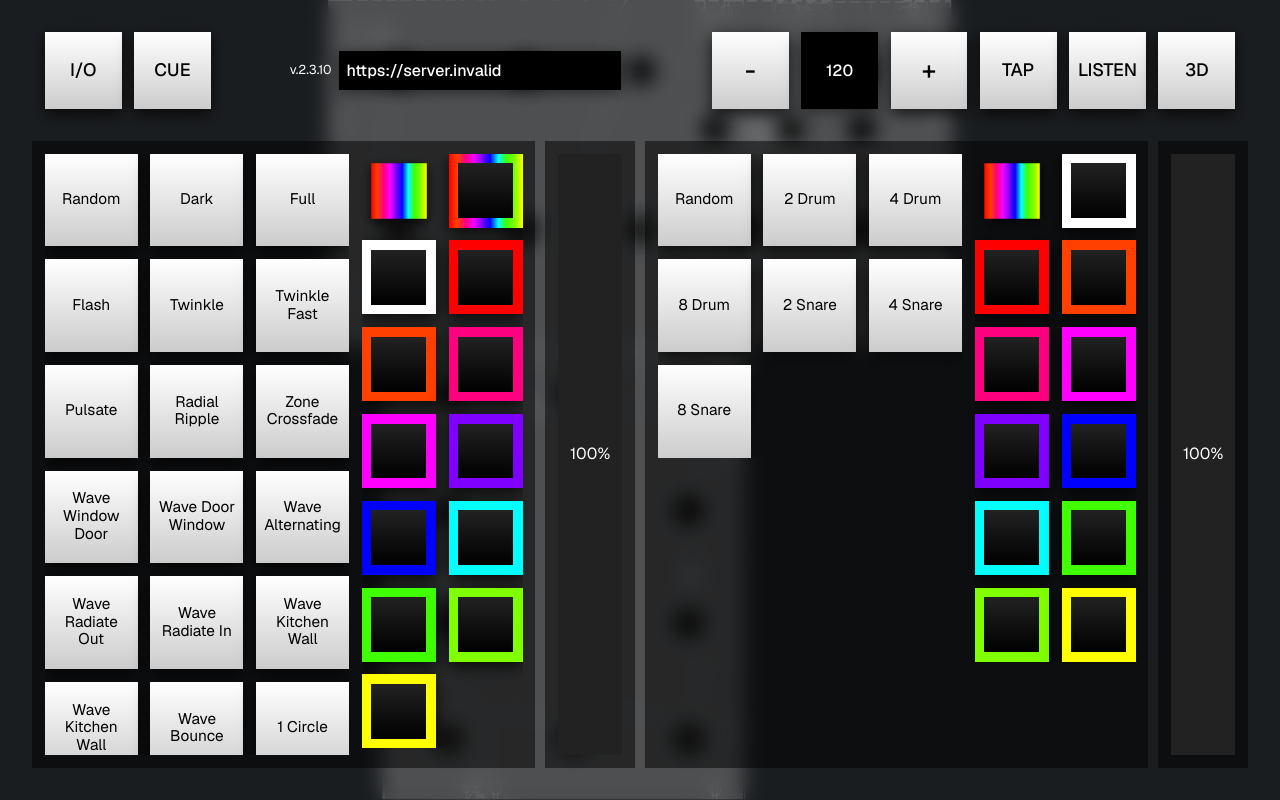
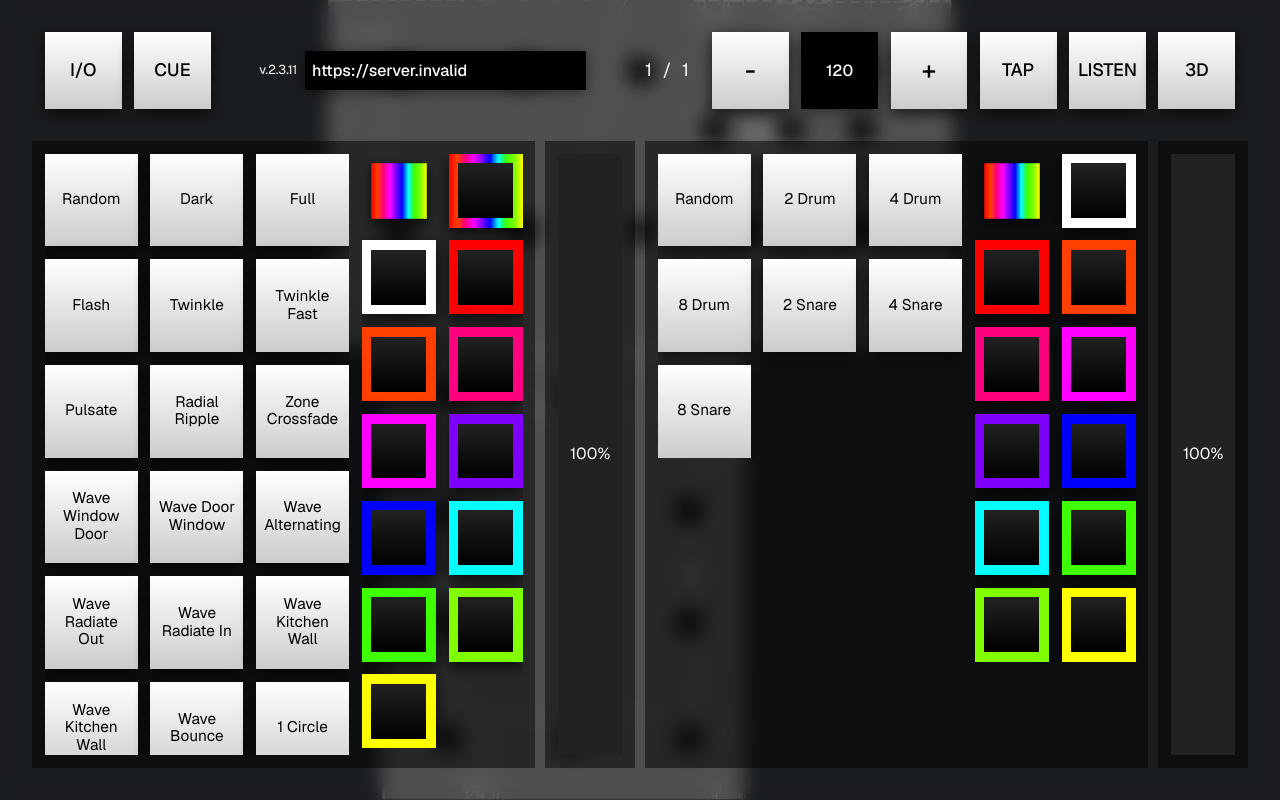
Before and after one commit to klnmichael/lighting-controller, a Next.js app: page / in a window 1280 px wide. Built offline with nearby package versions, Linux system fonts and the light colour scheme; no server answers.

Commit message:
Initial count

```diff
--- a/package.json
+++ b/package.json
@@ -1,6 +1,6 @@
 {
   "name": "lighting-controller",
-  "version": "2.3.10",
+  "version": "2.3.11",
   "private": true,
   "type": "module",
   "scripts": {
--- a/src/components/count/count.tsx
+++ b/src/components/count/count.tsx
@@ -76,7 +76,9 @@ const Count = ({ cueTimestamp, bpm, sequence }: MapProps) => {
 
   return (
     <section className={styles.container}>
-      <div ref={outputRef} className={styles.output}></div>
+      <div ref={outputRef} className={styles.output}>
+        <span>1</span>/<span>1</span>
+      </div>
     </section>
   );
 };
```
